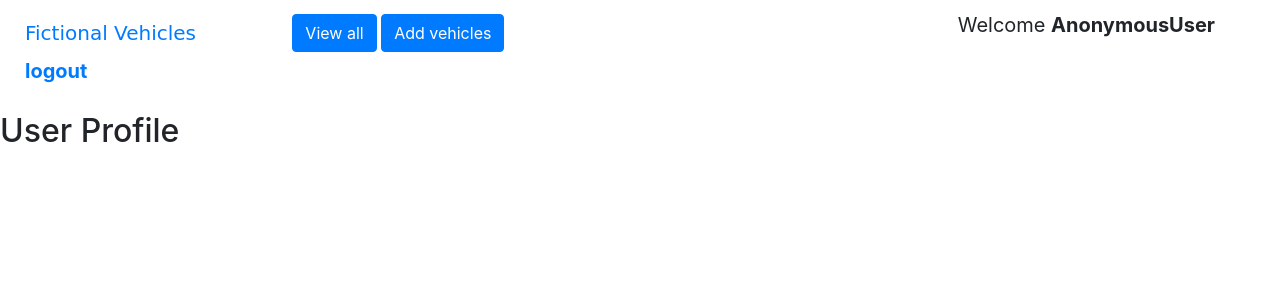
After one commit to nyagajr/fictional-vehicles, a Django app: page /user/ in a window 1280 px wide. The commit adds this page. Shown: the top 300 px of the page. Run offline with Django 3.2, Linux system fonts and the light colour scheme; some libraries are stand-ins or nearby versions.

Commit message:
adding more dependencies and templates

```diff
--- /dev/null
+++ b/app/templates/accounts/user.html
@@ -0,0 +1,7 @@
+{%extends 'all/base.html'%}
+{{block.super}}
+{% block content %}
+
+<h2>User Profile</h2>
+
+{% endblock %}
--- a/app/templates/navbar.html
+++ b/app/templates/navbar.html
@@ -16,8 +16,8 @@
     </div>
 
     <div class="col-xs-12 col-md-12 col-md-6 col-lg-6 col-xl-6">
-      <a class="btn btn-primary" href="home"> View all</a>
-      <a class="btn btn-primary" href="display" style=""> Add vehicles</a>
+      <a class="btn btn-primary" href="{% url 'home' %}"> View all</a>
+      <a class="btn btn-primary" href="{% url 'display' %}" style=""> Add vehicles</a>
     </div>
     <p style="font-size:20px;margin-right:40px;">Welcome <b>{{request.user}}</b></p>
    <p><a href="{% url 'logout' %}" style="font-size:20px; text-decoration:none;margin-right:80px; "><b>logout</b></a><p>
--- a/requirements.txt
+++ b/requirements.txt
@@ -1,5 +1,9 @@
+asgiref==3.2.10
 bootstrap4==0.1.0
-Django==2.2
+Django==3.1.1
+django-bootstrap4==0.0.5
+django-cors-headers==3.10.0
 mysqlclient==2.0.3
+Pillow==8.3.2
 pytz==2021.3
 sqlparse==0.4.2
```
Also changed, not shown: app/decorators.py (added, +18 -0 lines), app/templates/accounts/status.html (added).
